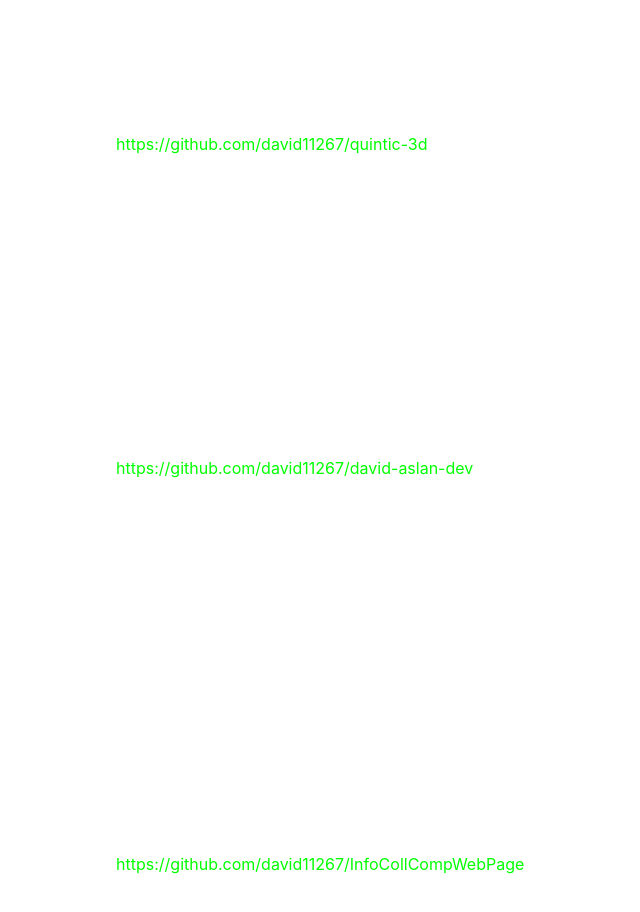
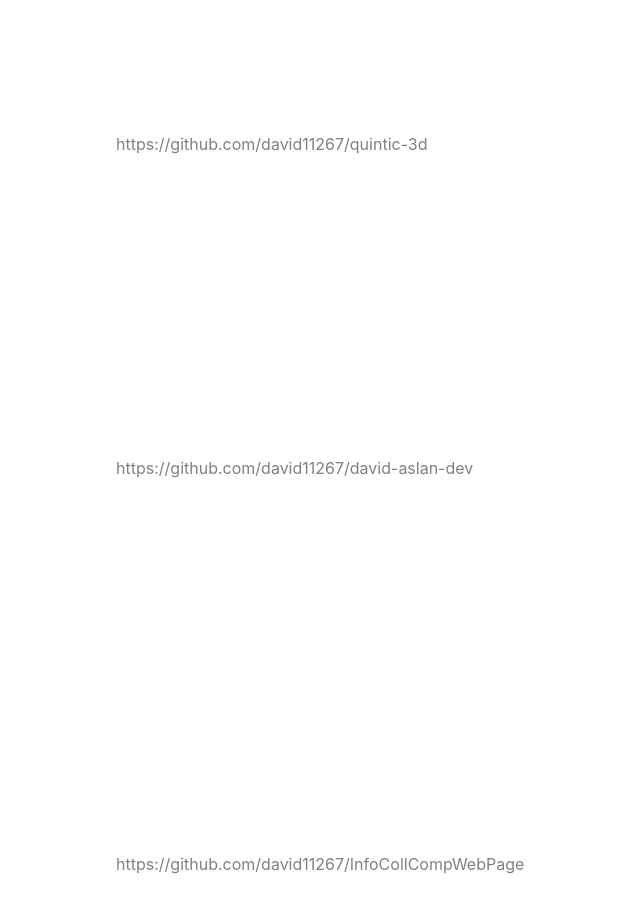
Before and after one commit to david11267/david-aslan-dev, a React (Vite) app: page / in a window 1280 px wide. Shown: the part 1140-2052 px from the top of the page, without its empty margins (76-716 px from the left). Built offline with nearby package versions, Linux system fonts and the light colour scheme.

Commit message:
changed accent color

```diff
--- a/src/styles.css
+++ b/src/styles.css
@@ -53,7 +53,7 @@
   --sidebar-border: oklch(0.92 0.004 286.32);
   --sidebar-ring: oklch(0.871 0.006 286.286);
 
-  --accent: lime;
+  --accent: gray;
 }
 
 .dark {
```
